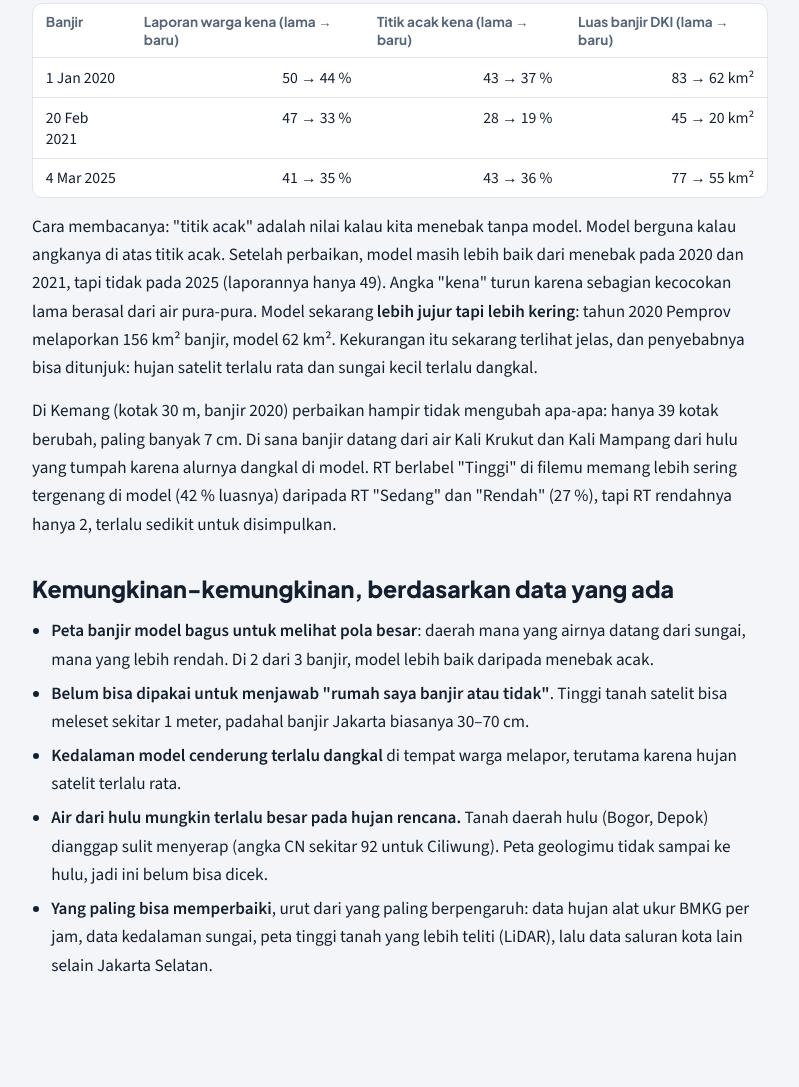
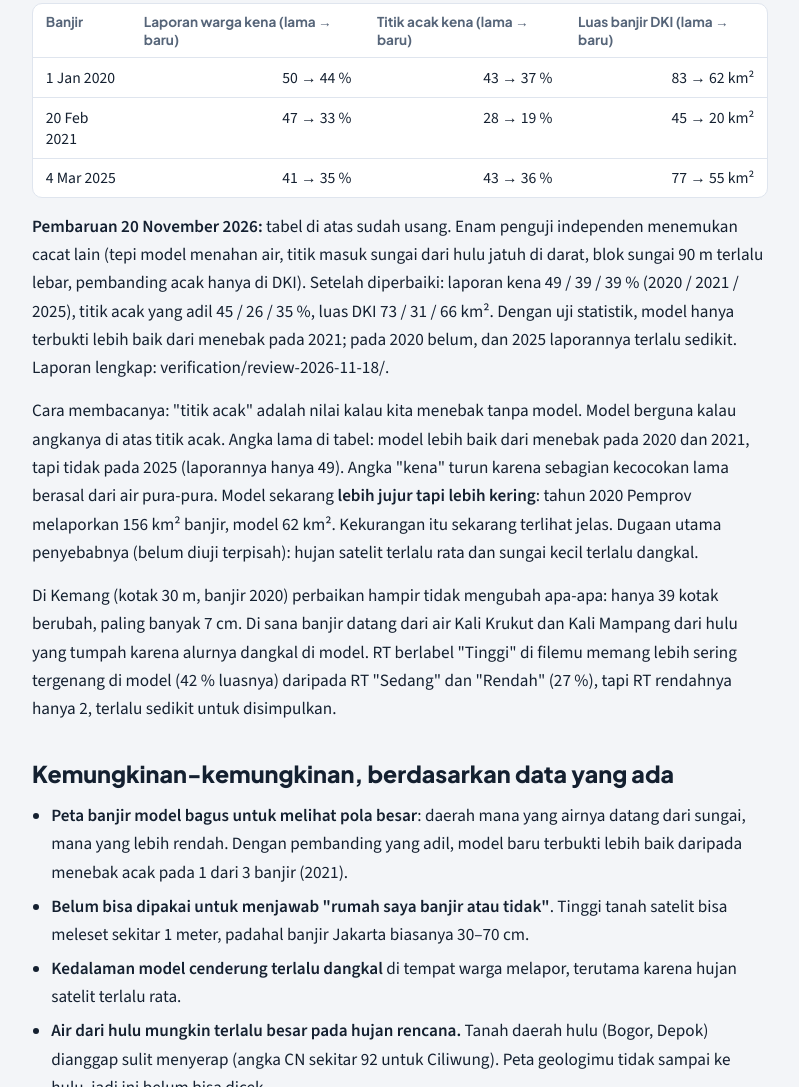
Before and after one commit to raredil/banjir3d, a plain HTML site: page docs/penjelasan/cara-kerja-banjir3d.html in a window 1280 px wide. Shown: the part 5049-6136 px from the top of the page, without its empty margins (240-1039 px from the left). Before the commit the page ends 6101 px from the top, so only its background shows below. Drawn offline with nearby package versions, Linux system fonts and the light colour scheme.

Commit message:
Explainer: outdated table flagged, newest fair scores, causes stated as untested guesses
Co-Authored-By: Claude Opus 5.5 <noreply@anthropic.com>
Claude-Session: https://claude.ai/code/session_01S5riyMiGuewy3AMhudbwfr

```diff
--- a/docs/penjelasan/cara-kerja-banjir3d.html
+++ b/docs/penjelasan/cara-kerja-banjir3d.html
@@ -187,14 +187,15 @@ a { color: var(--water); }
       <tr><td>4 Mar 2025</td><td class="n">41 → 35 %</td><td class="n">43 → 36 %</td><td class="n">77 → 55 km²</td></tr>
     </tbody>
   </table></div>
-  <p>Cara membacanya: "titik acak" adalah nilai kalau kita menebak tanpa model. Model berguna kalau angkanya di atas titik acak. Setelah perbaikan, model masih lebih baik dari menebak pada 2020 dan 2021, tapi tidak pada 2025 (laporannya hanya 49). Angka "kena" turun karena sebagian kecocokan lama berasal dari air pura-pura. Model sekarang <b>lebih jujur tapi lebih kering</b>: tahun 2020 Pemprov melaporkan 156 km² banjir, model 62 km². Kekurangan itu sekarang terlihat jelas, dan penyebabnya bisa ditunjuk: hujan satelit terlalu rata dan sungai kecil terlalu dangkal.</p>
+  <p><b>Pembaruan 20 November 2026:</b> tabel di atas sudah usang. Enam penguji independen menemukan cacat lain (tepi model menahan air, titik masuk sungai dari hulu jatuh di darat, blok sungai 90 m terlalu lebar, pembanding acak hanya di DKI). Setelah diperbaiki: laporan kena 49 / 39 / 39 % (2020 / 2021 / 2025), titik acak yang adil 45 / 26 / 35 %, luas DKI 73 / 31 / 66 km². Dengan uji statistik, model hanya terbukti lebih baik dari menebak pada 2021; pada 2020 belum, dan 2025 laporannya terlalu sedikit. Laporan lengkap: verification/review-2026-11-18/.</p>
+  <p>Cara membacanya: "titik acak" adalah nilai kalau kita menebak tanpa model. Model berguna kalau angkanya di atas titik acak. Angka lama di tabel: model lebih baik dari menebak pada 2020 dan 2021, tapi tidak pada 2025 (laporannya hanya 49). Angka "kena" turun karena sebagian kecocokan lama berasal dari air pura-pura. Model sekarang <b>lebih jujur tapi lebih kering</b>: tahun 2020 Pemprov melaporkan 156 km² banjir, model 62 km². Kekurangan itu sekarang terlihat jelas. Dugaan utama penyebabnya (belum diuji terpisah): hujan satelit terlalu rata dan sungai kecil terlalu dangkal.</p>
   <p>Di Kemang (kotak 30 m, banjir 2020) perbaikan hampir tidak mengubah apa-apa: hanya 39 kotak berubah, paling banyak 7 cm. Di sana banjir datang dari air Kali Krukut dan Kali Mampang dari hulu yang tumpah karena alurnya dangkal di model. RT berlabel "Tinggi" di filemu memang lebih sering tergenang di model (42 % luasnya) daripada RT "Sedang" dan "Rendah" (27 %), tapi RT rendahnya hanya 2, terlalu sedikit untuk disimpulkan.</p>
 </section>
 
 <section>
   <h2>Kemungkinan-kemungkinan, berdasarkan data yang ada</h2>
   <ul class="plain">
-    <li><b>Peta banjir model bagus untuk melihat pola besar</b>: daerah mana yang airnya datang dari sungai, mana yang lebih rendah. Di 2 dari 3 banjir, model lebih baik daripada menebak acak.</li>
+    <li><b>Peta banjir model bagus untuk melihat pola besar</b>: daerah mana yang airnya datang dari sungai, mana yang lebih rendah. Dengan pembanding yang adil, model baru terbukti lebih baik daripada menebak acak pada 1 dari 3 banjir (2021).</li>
     <li><b>Belum bisa dipakai untuk menjawab "rumah saya banjir atau tidak"</b>. Tinggi tanah satelit bisa meleset sekitar 1 meter, padahal banjir Jakarta biasanya 30–70 cm.</li>
     <li><b>Kedalaman model cenderung terlalu dangkal</b> di tempat warga melapor, terutama karena hujan satelit terlalu rata.</li>
     <li><b>Air dari hulu mungkin terlalu besar pada hujan rencana.</b> Tanah daerah hulu (Bogor, Depok) dianggap sulit menyerap (angka CN sekitar 92 untuk Ciliwung). Peta geologimu tidak sampai ke hulu, jadi ini belum bisa dicek.</li>
```
